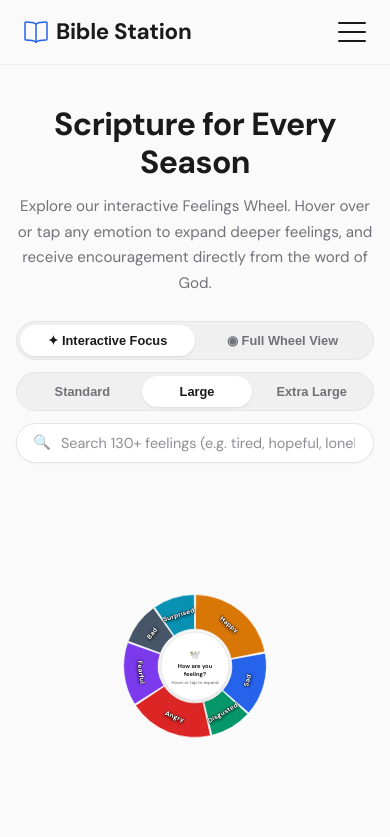
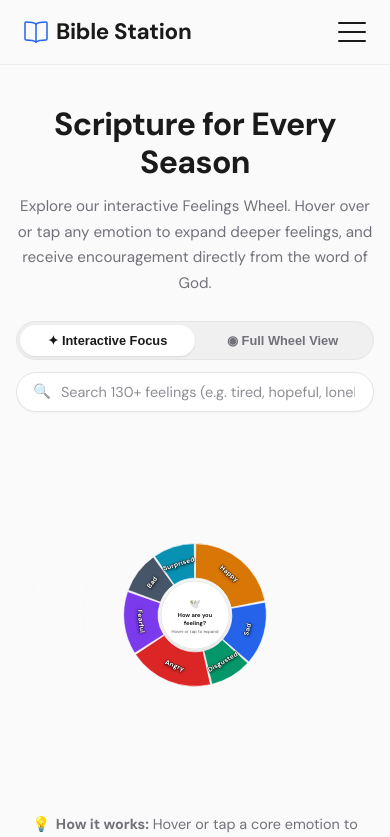
Before and after one commit to haftel/bible-station, a Vue app: page /verses-for-feelings in a window 390 px wide. Shown: the top 837 px of the page. Built offline with nearby package versions, Linux system fonts and the light colour scheme.

Commit message:
fix: hide feelings wheel size options on mobile screens

```diff
--- a/src/views/VersesForFeelingsView.vue
+++ b/src/views/VersesForFeelingsView.vue
@@ -1735,22 +1735,20 @@ const getTangentialTransform = (startAngle, endAngle, innerR, outerR) => {
     gap: 0.75rem;
   }
 
-  .mode-toggle-group,
-  .size-toggle-group {
+  .mode-toggle-group {
     width: 100%;
     justify-content: center;
   }
 
-  .toggle-btn,
-  .size-btn {
+  .size-toggle-group {
+    display: none;
+  }
+
+  .toggle-btn {
     flex: 1;
     text-align: center;
     padding: 0.5rem 0.6rem;
     font-size: 0.8rem;
-  }
-
-  .size-group-label {
-    display: none;
   }
 
   .search-box-wrapper {
```
Also changed, not shown: 2 other files (tests, documents, lock files or other folders).
